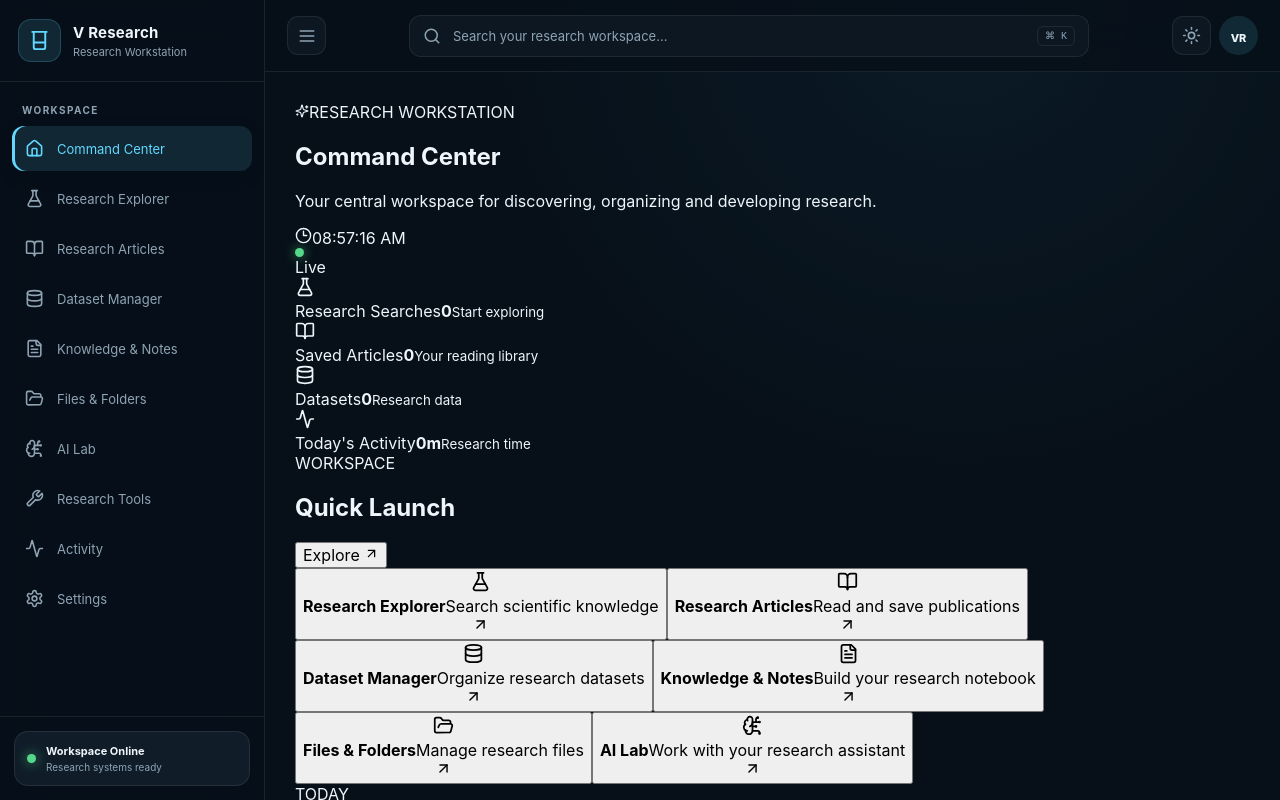
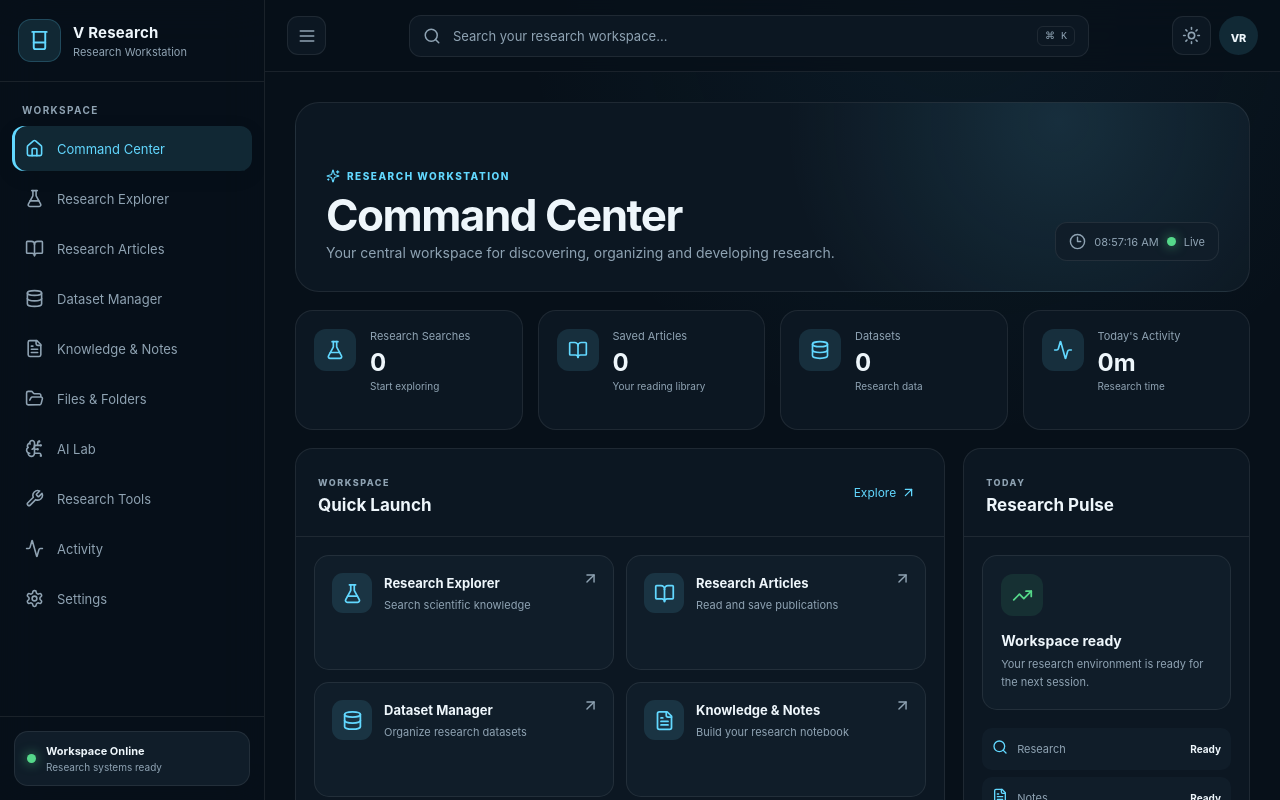
Before and after one commit to CaptStarkAIStartups/V--research, a Next.js app: page / in a window 1280 px wide. Shown: the top 800 px of the page. Built offline with nearby package versions, Linux system fonts and the light colour scheme.

Commit message:
Update globals.css

```diff
--- a/src/app/globals.css
+++ b/src/app/globals.css
@@ -947,3 +947,348 @@ button {
     margin-left: auto;
   }
 }
+.vr-dashboard {
+  animation: vr-fade-in 0.35s ease;
+}
+
+@keyframes vr-fade-in {
+  from {
+    opacity: 0;
+    transform: translateY(7px);
+  }
+
+  to {
+    opacity: 1;
+    transform: translateY(0);
+  }
+}
+
+.vr-hero {
+  min-height: 190px;
+  padding: 30px;
+  display: flex;
+  align-items: flex-end;
+  justify-content: space-between;
+  gap: 25px;
+  border: 1px solid var(--vr-border);
+  border-radius: 24px;
+  background:
+    radial-gradient(
+      circle at 80% 10%,
+      rgba(98, 216, 255, 0.12),
+      transparent 35%
+    ),
+    var(--vr-panel);
+}
+
+.vr-eyebrow {
+  display: flex;
+  align-items: center;
+  gap: 7px;
+  color: var(--vr-accent);
+  font-size: 10px;
+  font-weight: 800;
+  letter-spacing: 1.5px;
+}
+
+.vr-hero h1 {
+  margin: 10px 0 7px;
+  font-size: clamp(28px, 4vw, 44px);
+  line-height: 1;
+  letter-spacing: -1.5px;
+}
+
+.vr-hero p {
+  max-width: 580px;
+  margin: 0;
+  color: var(--vr-muted);
+  font-size: 14px;
+}
+
+.vr-live-clock {
+  display: flex;
+  align-items: center;
+  gap: 8px;
+  padding: 10px 13px;
+  border: 1px solid var(--vr-border);
+  border-radius: 12px;
+  color: var(--vr-muted);
+  background: var(--vr-panel-2);
+  font-size: 11px;
+  white-space: nowrap;
+}
+
+.vr-stat-grid {
+  margin-top: 18px;
+  display: grid;
+  grid-template-columns: repeat(4, 1fr);
+  gap: 15px;
+}
+
+.vr-stat-card {
+  min-height: 120px;
+  padding: 18px;
+  display: flex;
+  gap: 14px;
+  align-items: flex-start;
+  border: 1px solid var(--vr-border);
+  border-radius: var(--vr-radius);
+  background: var(--vr-panel);
+}
+
+.vr-stat-icon {
+  width: 42px;
+  height: 42px;
+  display: grid;
+  place-items: center;
+  flex-shrink: 0;
+  border-radius: 12px;
+  color: var(--vr-accent);
+  background: var(--vr-accent-soft);
+}
+
+.vr-stat-info span,
+.vr-stat-info small {
+  display: block;
+  color: var(--vr-muted);
+}
+
+.vr-stat-info span {
+  font-size: 11px;
+}
+
+.vr-stat-info strong {
+  display: block;
+  margin-top: 5px;
+  font-size: 24px;
+}
+
+.vr-stat-info small {
+  margin-top: 3px;
+  font-size: 10px;
+}
+
+.vr-work-grid {
+  margin-top: 18px;
+  display: grid;
+  grid-template-columns: minmax(0, 1.7fr) minmax(280px, 0.75fr);
+  gap: 18px;
+}
+
+.vr-panel {
+  border: 1px solid var(--vr-border);
+  border-radius: var(--vr-radius);
+  background: var(--vr-panel);
+  overflow: hidden;
+}
+
+.vr-panel-header {
+  padding: 21px 22px;
+  display: flex;
+  align-items: center;
+  justify-content: space-between;
+  gap: 15px;
+  border-bottom: 1px solid var(--vr-border);
+}
+
+.vr-panel-kicker {
+  color: var(--vr-muted);
+  font-size: 9px;
+  font-weight: 800;
+  letter-spacing: 1.5px;
+}
+
+.vr-panel-header h2 {
+  margin: 5px 0 0;
+  font-size: 17px;
+}
+
+.vr-text-button {
+  display: flex;
+  align-items: center;
+  gap: 5px;
+  border: 0;
+  color: var(--vr-accent);
+  background: transparent;
+  cursor: pointer;
+  font-size: 12px;
+}
+
+.vr-launch-grid {
+  padding: 18px;
+  display: grid;
+  grid-template-columns: repeat(2, 1fr);
+  gap: 12px;
+}
+
+.vr-launch-card {
+  min-height: 115px;
+  padding: 17px;
+  display: flex;
+  align-items: flex-start;
+  gap: 12px;
+  position: relative;
+  border: 1px solid var(--vr-border);
+  border-radius: 15px;
+  color: var(--vr-text);
+  background: var(--vr-panel-2);
+  cursor: pointer;
+  text-align: left;
+  transition: 0.2s ease;
+}
+
+.vr-launch-card:hover {
+  transform: translateY(-2px);
+  border-color: rgba(98, 216, 255, 0.3);
+  background: var(--vr-accent-soft);
+}
+
+.vr-launch-icon {
+  width: 40px;
+  height: 40px;
+  display: grid;
+  place-items: center;
+  flex-shrink: 0;
+  border-radius: 11px;
+  color: var(--vr-accent);
+  background: var(--vr-accent-soft);
+}
+
+.vr-launch-card strong,
+.vr-launch-card span {
+  display: block;
+}
+
+.vr-launch-card strong {
+  margin-top: 2px;
+  font-size: 13px;
+}
+
+.vr-launch-card span {
+  max-width: 190px;
+  margin-top: 6px;
+  color: var(--vr-muted);
+  font-size: 11px;
+  line-height: 1.5;
+}
+
+.vr-launch-arrow {
+  position: absolute;
+  right: 14px;
+  top: 14px;
+  color: var(--vr-muted);
+}
+
+.vr-side-panel {
+  display: flex;
+  flex-direction: column;
+}
+
+.vr-pulse {
+  margin: 18px;
+  padding: 18px;
+  border: 1px solid var(--vr-border);
+  border-radius: 15px;
+  background: var(--vr-panel-2);
+}
+
+.vr-pulse-icon {
+  width: 42px;
+  height: 42px;
+  display: grid;
+  place-items: center;
+  margin-bottom: 14px;
+  border-radius: 12px;
+  color: var(--vr-success);
+  background: rgba(85, 216, 138, 0.1);
+}
+
+.vr-pulse strong {
+  font-size: 14px;
+}
+
+.vr-pulse p {
+  margin: 6px 0 0;
+  color: var(--vr-muted);
+  font-size: 11px;
+  line-height: 1.6;
+}
+
+.vr-mini-list {
+  padding: 0 18px;
+  display: flex;
+  flex-direction: column;
+  gap: 7px;
+}
+
+.vr-mini-row {
+  min-height: 42px;
+  padding: 0 10px;
+  display: flex;
+  align-items: center;
+  gap: 9px;
+  border-radius: 10px;
+  background: var(--vr-panel-2);
+}
+
+.vr-mini-icon {
+  color: var(--vr-accent);
+}
+
+.vr-mini-row span {
+  flex: 1;
+  color: var(--vr-muted);
+  font-size: 11px;
+}
+
+.vr-mini-row strong {
+  font-size: 10px;
+}
+
+.vr-primary-button {
+  margin: 18px;
+  min-height: 44px;
+  display: flex;
+  align-items: center;
+  justify-content: center;
+  gap: 8px;
+  border: 0;
+  border-radius: 12px;
+  color: #031018;
+  background: var(--vr-accent);
+  cursor: pointer;
+  font-size: 12px;
+  font-weight: 800;
+}
+
+@media (max-width: 1100px) {
+  .vr-stat-grid {
+    grid-template-columns: repeat(2, 1fr);
+  }
+
+  .vr-work-grid {
+    grid-template-columns: 1fr;
+  }
+}
+
+@media (max-width: 700px) {
+  .vr-hero {
+    min-height: auto;
+    padding: 22px;
+    align-items: flex-start;
+    flex-direction: column;
+  }
+
+  .vr-live-clock {
+    width: 100%;
+    box-sizing: border-box;
+  }
+
+  .vr-stat-grid {
+    grid-template-columns: 1fr;
+  }
+
+  .vr-launch-grid {
+    grid-template-columns: 1fr;
+  }
+}
```
